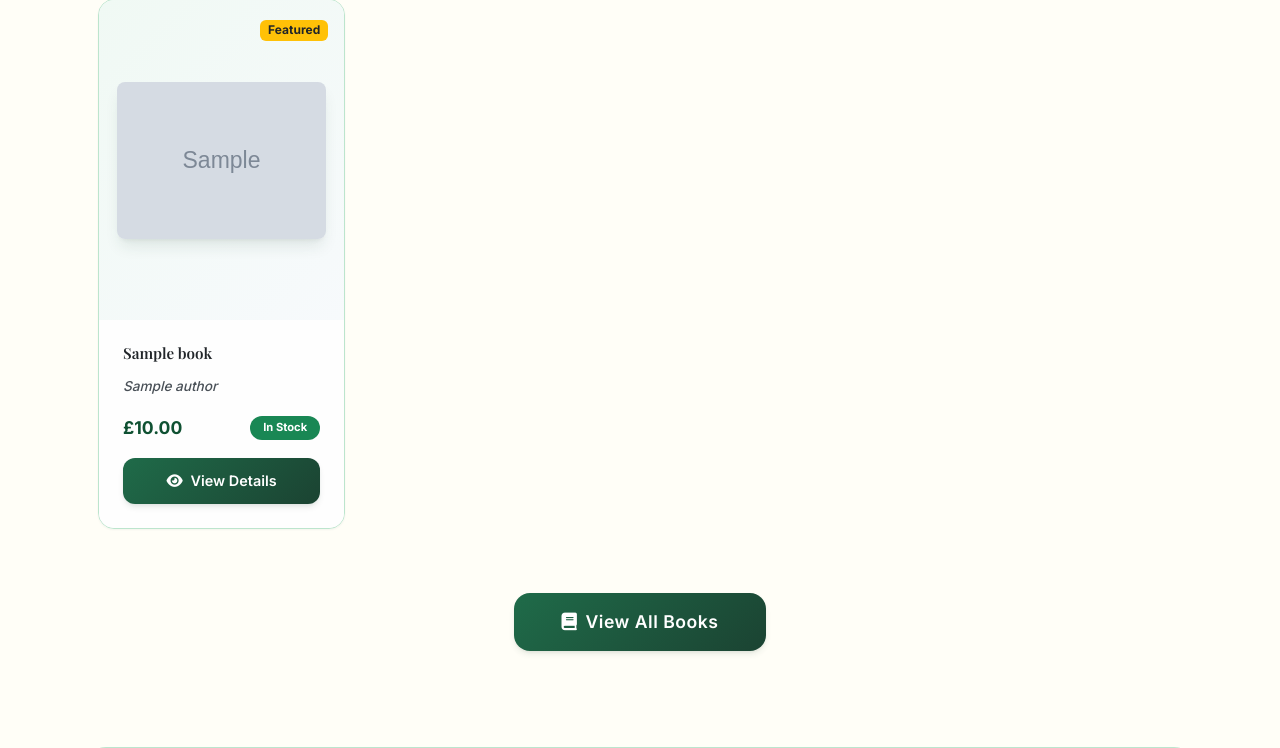
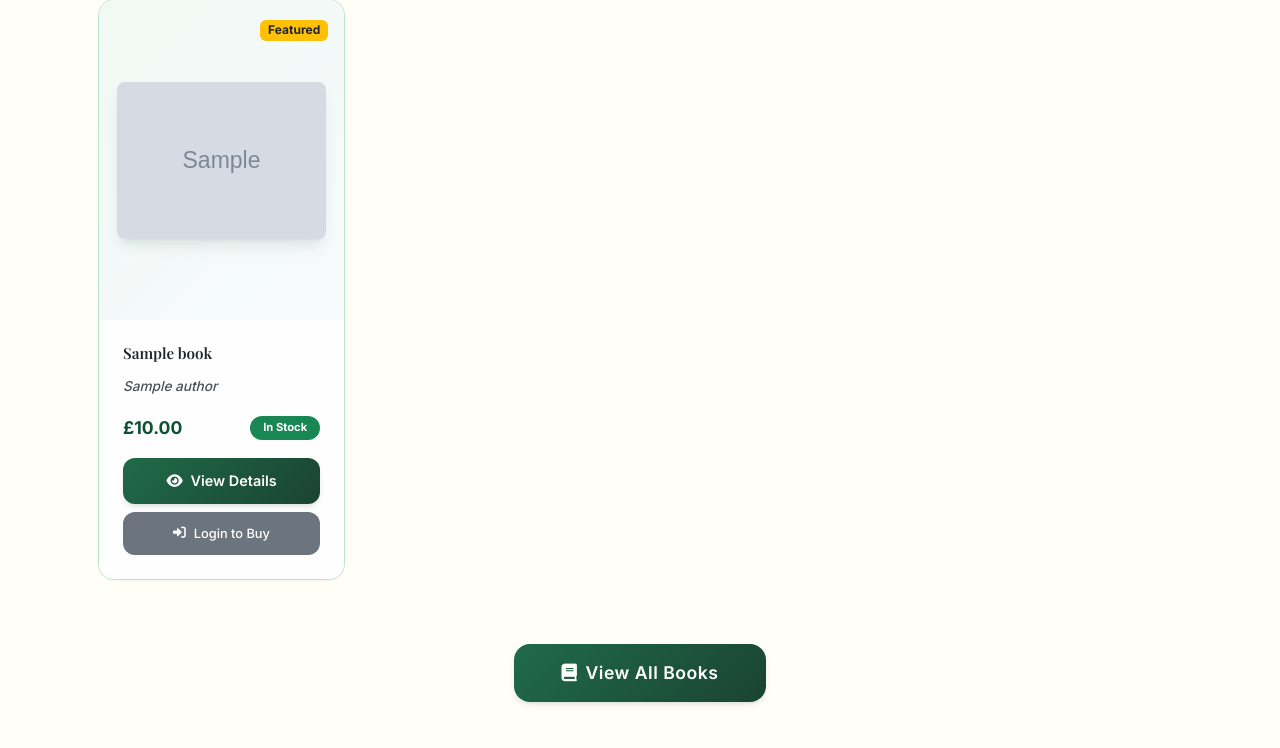
Before and after one commit to Nickflanagn24/bookstore, a Django app: page / in a window 1280 px wide. Shown: the part 1259-2007 px from the top of the page. Run offline with Django 4.2, Linux system fonts and the light colour scheme; tables that the repository leaves empty hold one stand-in row (values such as "Sample post"); grey boxes marked "Sample" are stand-in pictures.

Commit message:
fix: Standardise book card buttons across home and books pages
- Change home page login button from outline-primary to secondary style
- Update button text from "Login to Purchase" to "Login to Buy"
- Ensure consistent styling and behaviour for all book cards

```diff
--- a/books/templates/books/home.html
+++ b/books/templates/books/home.html
@@ -153,13 +153,23 @@ collection for dog owners, trainers, and veterinarians. Where every dog story be
                                 <a href="{{ book.get_absolute_url }}" class="btn btn-primary">
                                     <i class="fas fa-eye me-2"></i>View Details
                                 </a>
-                                {% if book.is_in_stock and user.is_authenticated %}
+                                {% if book.is_in_stock %}
+                                    {% if user.is_authenticated %}
                                     <form method="post" action="{% url 'cart:add_to_cart' book.id %}" class="d-inline">
                                         {% csrf_token %}
                                         <button type="submit" class="btn btn-success btn-sm w-100">
                                             <i class="fas fa-cart-plus me-2"></i>Add to Cart
                                         </button>
                                     </form>
+                                    {% else %}
+                                    <a href="{% url 'accounts:login' %}" class="btn btn-secondary btn-sm w-100">
+                                        <i class="fas fa-sign-in-alt me-2"></i>Login to Buy
+                                    </a>
+                                    {% endif %}
+                                {% else %}
+                                <button class="btn btn-secondary btn-sm w-100" disabled>
+                                    <i class="fas fa-times me-2"></i>Out of Stock
+                                </button>
                                 {% endif %}
                             </div>
                         </div>
@@ -274,13 +284,23 @@ collection for dog owners, trainers, and veterinarians. Where every dog story be
                                 <a href="{{ book.get_absolute_url }}" class="btn btn-primary">
                                     <i class="fas fa-eye me-2"></i>View Details
                                 </a>
-                                {% if book.is_in_stock and user.is_authenticated %}
+                                {% if book.is_in_stock %}
+                                    {% if user.is_authenticated %}
                                     <form method="post" action="{% url 'cart:add_to_cart' book.id %}" class="d-inline">
                                         {% csrf_token %}
                                         <button type="submit" class="btn btn-success btn-sm w-100">
                                             <i class="fas fa-cart-plus me-2"></i>Add to Cart
                                         </button>
                                     </form>
+                                    {% else %}
+                                    <a href="{% url 'accounts:login' %}" class="btn btn-secondary btn-sm w-100">
+                                        <i class="fas fa-sign-in-alt me-2"></i>Login to Buy
+                                    </a>
+                                    {% endif %}
+                                {% else %}
+                                <button class="btn btn-secondary btn-sm w-100" disabled>
+                                    <i class="fas fa-times me-2"></i>Out of Stock
+                                </button>
                                 {% endif %}
                             </div>
                         </div>
```
Lines whose indentation alone changed are shown as unchanged.
